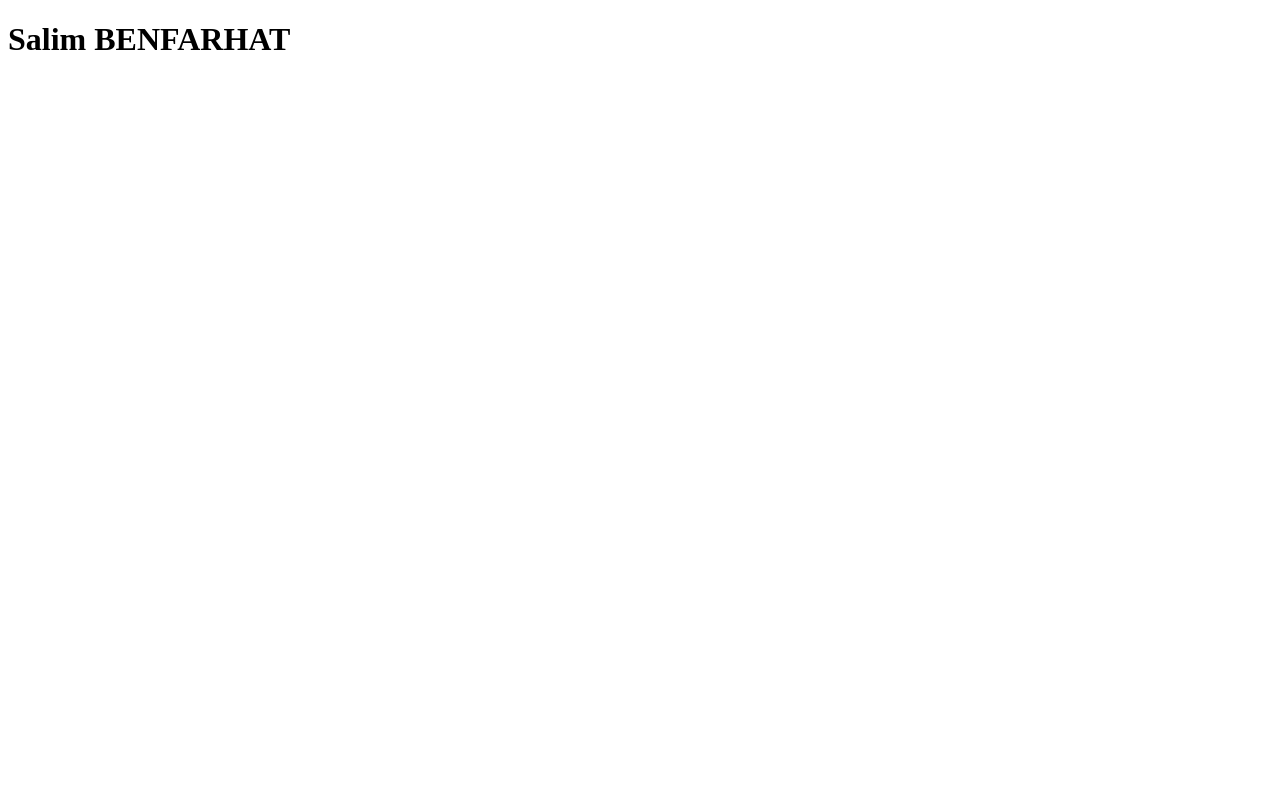
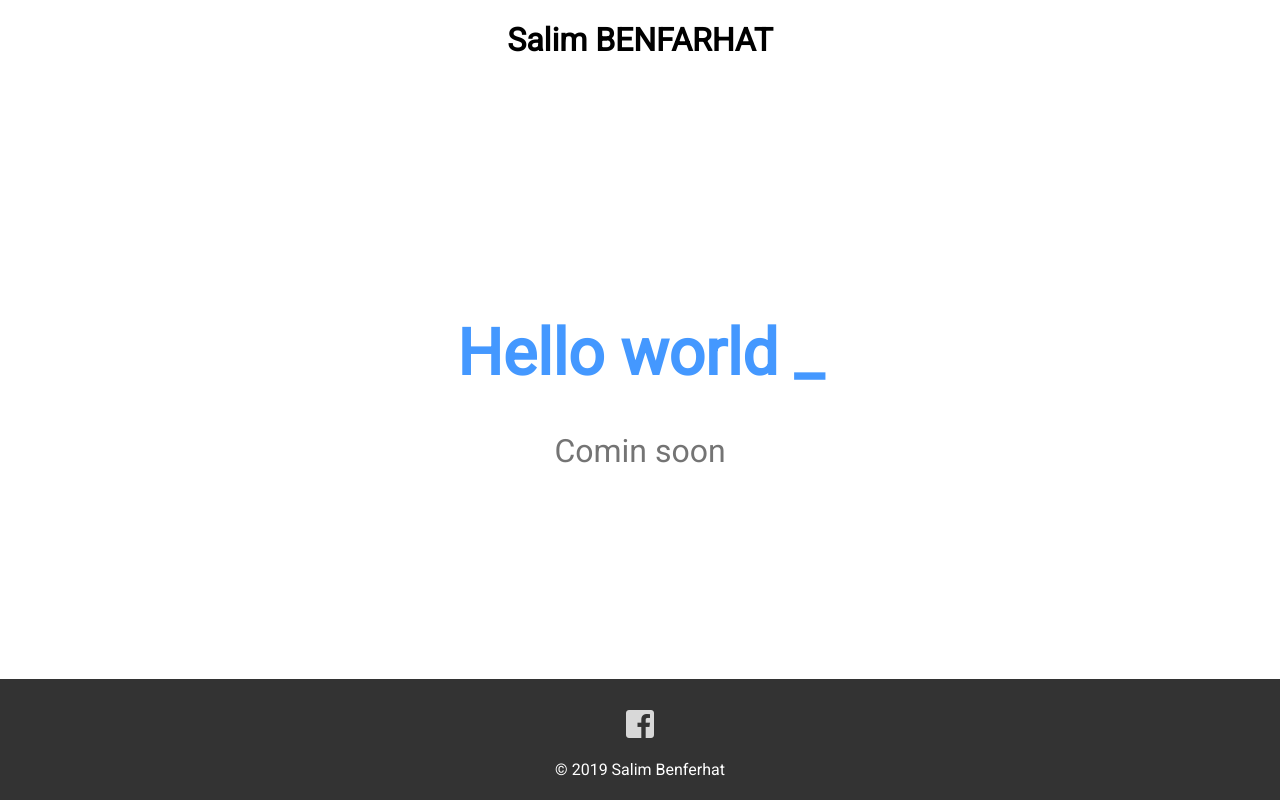
Before and after one commit to aladin002dz/salimbenfarhat.github.io, a plain HTML site: page index.html in a window 1280 px wide. Drawn offline with Linux system fonts and the light colour scheme.

Commit message:
adding demo link & some css tweaks

```diff
--- /dev/null
+++ b/css/style.css
@@ -0,0 +1,74 @@
+body {
+  font-family: 'Roboto', sans-serif;
+  margin: 0;
+  height: 100vh;
+  display:flex;
+  flex-direction:column;
+  justify-content: space-between;
+}
+
+header {
+  width: 100%;
+}
+
+header h1 {
+    text-align: center;
+}
+
+.coming-soon {
+    width: 100%;
+    text-align: center;
+}
+
+.coming-soon h1 {
+    color: rgb(68, 152, 255);
+    font-size: 4rem;
+    line-height: 5.6rem;
+}
+
+.coming-soon p {
+    font-size: 2rem;
+    line-height: 1.25rem;
+    color: #747474;
+}
+
+footer {
+width: 100%;
+  align-self: end;
+  background-color: #333;
+  color: #fff;
+  padding: 0.7rem 0;
+  text-align: center;
+}
+
+.social-links {
+    margin-top: 1rem;
+    margin-bottom: 1rem;
+}
+
+.social-links a{
+    font-size: 2rem;
+    color: #d8d8d8;
+}
+
+.copyright {
+    margin: 10px auto;
+}
+
+/* Blinking cursor effect */
+.blink {
+    animation: blink-animation 1.2s steps(2, start) infinite;
+    -webkit-animation: blink-animation 1.2s steps(2, start) infinite;
+  }
+
+@keyframes blink-animation {
+    to {
+        visibility: hidden;
+    }
+}
+
+@-webkit-keyframes blink-animation {
+    to {
+        visibility: hidden;
+    }
+}
--- a/index.html
+++ b/index.html
@@ -5,13 +5,40 @@
   <link rel="manifest" href="/manifest.webmanifest">
   <meta name="viewport" content="width=device-width, initial-scale=1, shrink-to-fit=no" />
   <script>
-      if('serviceWorker' in navigator) {
+    if ('serviceWorker' in navigator) {
       navigator.serviceWorker.register('/sw.js');
     };
   </script>
+
+  <!-- Use Roboto from Google Fonts -->
+  <link href="https://fonts.googleapis.com/css?family=Roboto" rel="stylesheet">
+
+  <!-- Fontawesome icons -->
+  <link rel="stylesheet" href="https://use.fontawesome.com/releases/v5.6.3/css/all.css" integrity="sha384-UHRtZLI+pbxtHCWp1t77Bi1L4ZtiqrqD80Kn4Z8NTSRyMA2Fd33n5dQ8lWUE00s/" crossorigin="anonymous">
+
+  <link rel="stylesheet" href="css/style.css">
   <meta name="theme-color" content="#FFF200">
 </head>
+
 <body>
+  <header>
     <h1>Salim BENFARHAT</h1>
+  </header>
+  <main>
+    <div class="coming-soon">
+      <h1>Hello world <span id="cursor" class="blink">_</span></h1>
+      <p>Comin soon</p>
+    </div>
+  </main>
+  <footer>
+    <div class="social-links">
+      <a href="https://web.facebook.com/iamsalimbenfarhat" target="_blank">
+        <i class="fab fa-facebook-square"></i>
+      </a>
+    </div>
+    <div class="copyright">
+      &copy; 2019 Salim Benferhat
+    </div>
+  </footer>
 </body>
 </html>
```
Also changed, not shown: 1 other file. Lines whose indentation alone changed are shown as unchanged.
